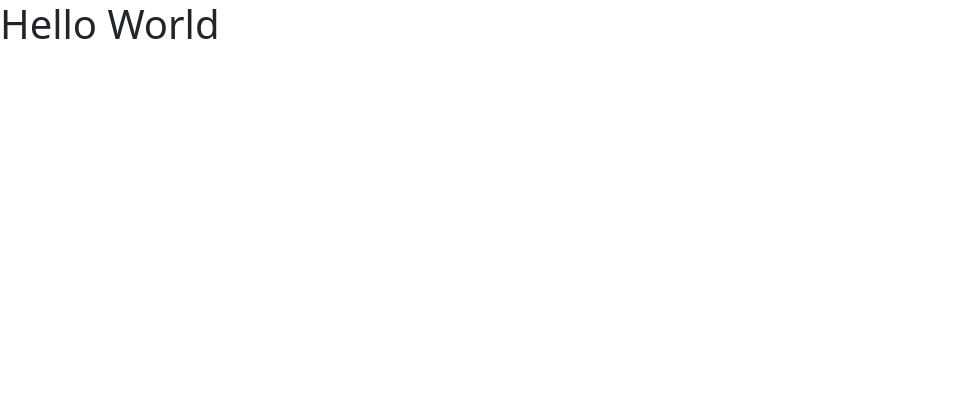
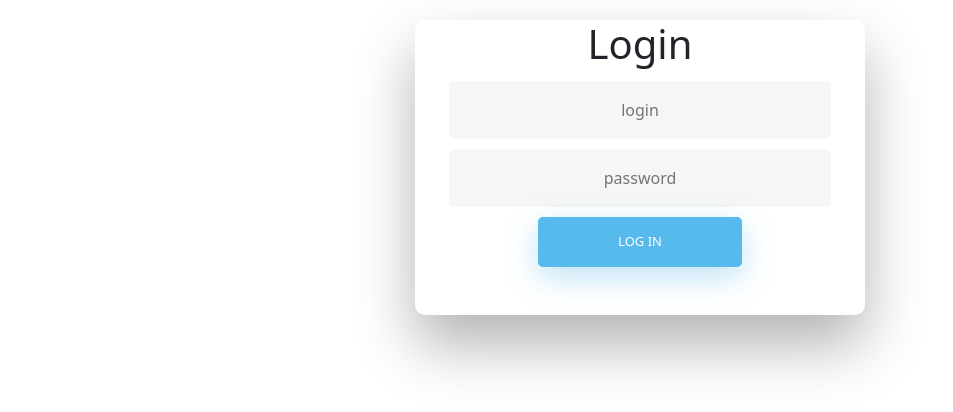
Before and after one commit to AliAkbar001/angular-basic-concepts, an Angular app: page /login in a window 1280 px wide. Shown: the top 412 px of the page, without its empty margins (0-953 px from the left). Built offline with nearby package versions, Linux system fonts and the light colour scheme.

Commit message:
form-validation

```diff
--- a/src/app/Components/login/login.component.css
+++ b/src/app/Components/login/login.component.css
@@ -0,0 +1,262 @@
+
+/* BASIC */
+
+html {
+    background-color: #56baed;
+  }
+
+  body {
+    font-family: "Poppins", sans-serif;
+    height: 100vh;
+  }
+
+  a {
+    color: #92badd;
+    display:inline-block;
+    text-decoration: none;
+    font-weight: 400;
+  }
+
+  h2 {
+    text-align: center;
+    font-size: 16px;
+    font-weight: 600;
+    text-transform: uppercase;
+    display:inline-block;
+    margin: 40px 8px 10px 8px;
+    color: #cccccc;
+  }
+
+
+
+  /* STRUCTURE */
+
+  .wrapper {
+    display: flex;
+    align-items: center;
+    flex-direction: column;
+    justify-content: center;
+    width: 100%;
+    min-height: 100%;
+    padding: 20px;
+  }
+
+  #formContent {
+    -webkit-border-radius: 10px 10px 10px 10px;
+    border-radius: 10px 10px 10px 10px;
+    background: #fff;
+    padding: 30px;
+    width: 90%;
+    max-width: 450px;
+    position: relative;
+    padding: 0px;
+    -webkit-box-shadow: 0 30px 60px 0 rgba(0,0,0,0.3);
+    box-shadow: 0 30px 60px 0 rgba(0,0,0,0.3);
+    text-align: center;
+  }
+
+  #formFooter {
+    background-color: #f6f6f6;
+    border-top: 1px solid #dce8f1;
+    padding: 25px;
+    text-align: center;
+    -webkit-border-radius: 0 0 10px 10px;
+    border-radius: 0 0 10px 10px;
+  }
+
+
+
+  /* TABS */
+
+  h2.inactive {
+    color: #cccccc;
+  }
+
+  h2.active {
+    color: #0d0d0d;
+    border-bottom: 2px solid #5fbae9;
+  }
+
+
+
+  /* FORM TYPOGRAPHY*/
+
+  input[type=button], input[type=submit], input[type=reset]  {
+    background-color: #56baed;
+    border: none;
+    color: white;
+    padding: 15px 80px;
+    text-align: center;
+    text-decoration: none;
+    display: inline-block;
+    text-transform: uppercase;
+    font-size: 13px;
+    -webkit-box-shadow: 0 10px 30px 0 rgba(95,186,233,0.4);
+    box-shadow: 0 10px 30px 0 rgba(95,186,233,0.4);
+    -webkit-border-radius: 5px 5px 5px 5px;
+    border-radius: 5px 5px 5px 5px;
+    margin: 5px 20px 40px 20px;
+    -webkit-transition: all 0.3s ease-in-out;
+    -moz-transition: all 0.3s ease-in-out;
+    -ms-transition: all 0.3s ease-in-out;
+    -o-transition: all 0.3s ease-in-out;
+    transition: all 0.3s ease-in-out;
+  }
+
+  input[type=button]:hover, input[type=submit]:hover, input[type=reset]:hover  {
+    background-color: #39ace7;
+  }
+
+  input[type=button]:active, input[type=submit]:active, input[type=reset]:active  {
+    -moz-transform: scale(0.95);
+    -webkit-transform: scale(0.95);
+    -o-transform: scale(0.95);
+    -ms-transform: scale(0.95);
+    transform: scale(0.95);
+  }
+
+  input[type=text], input[type=password] {
+    background-color: #f6f6f6;
+    border: none;
+    color: #0d0d0d;
+    padding: 15px 32px;
+    text-align: center;
+    text-decoration: none;
+    display: inline-block;
+    font-size: 16px;
+    margin: 5px;
+    width: 85%;
+    border: 2px solid #f6f6f6;
+    -webkit-transition: all 0.5s ease-in-out;
+    -moz-transition: all 0.5s ease-in-out;
+    -ms-transition: all 0.5s ease-in-out;
+    -o-transition: all 0.5s ease-in-out;
+    transition: all 0.5s ease-in-out;
+    -webkit-border-radius: 5px 5px 5px 5px;
+    border-radius: 5px 5px 5px 5px;
+  }
+
+  input[type=text]:focus {
+    background-color: #fff;
+    border-bottom: 2px solid #5fbae9;
+  }
+
+  input[type=text]:placeholder {
+    color: #cccccc;
+  }
+
+
+
+  /* ANIMATIONS */
+
+  /* Simple CSS3 Fade-in-down Animation */
+  .fadeInDown {
+    -webkit-animation-name: fadeInDown;
+    animation-name: fadeInDown;
+    -webkit-animation-duration: 1s;
+    animation-duration: 1s;
+    -webkit-animation-fill-mode: both;
+    animation-fill-mode: both;
+  }
+
+  @-webkit-keyframes fadeInDown {
+    0% {
+      opacity: 0;
+      -webkit-transform: translate3d(0, -100%, 0);
+      transform: translate3d(0, -100%, 0);
+    }
+    100% {
+      opacity: 1;
+      -webkit-transform: none;
+      transform: none;
+    }
+  }
+
+  @keyframes fadeInDown {
+    0% {
+      opacity: 0;
+      -webkit-transform: translate3d(0, -100%, 0);
+      transform: translate3d(0, -100%, 0);
+    }
+    100% {
+      opacity: 1;
+      -webkit-transform: none;
+      transform: none;
+    }
+  }
+
+  /* Simple CSS3 Fade-in Animation */
+  @-webkit-keyframes fadeIn { from { opacity:0; } to { opacity:1; } }
+  @-moz-keyframes fadeIn { from { opacity:0; } to { opacity:1; } }
+  @keyframes fadeIn { from { opacity:0; } to { opacity:1; } }
+
+  .fadeIn {
+    opacity:0;
+    -webkit-animation:fadeIn ease-in 1;
+    -moz-animation:fadeIn ease-in 1;
+    animation:fadeIn ease-in 1;
+
+    -webkit-animation-fill-mode:forwards;
+    -moz-animation-fill-mode:forwards;
+    animation-fill-mode:forwards;
+
+    -webkit-animation-duration:1s;
+    -moz-animation-duration:1s;
+    animation-duration:1s;
+  }
+
+  .fadeIn.first {
+    -webkit-animation-delay: 0.4s;
+    -moz-animation-delay: 0.4s;
+    animation-delay: 0.4s;
+  }
+
+  .fadeIn.second {
+    -webkit-animation-delay: 0.6s;
+    -moz-animation-delay: 0.6s;
+    animation-delay: 0.6s;
+  }
+
+  .fadeIn.third {
+    -webkit-animation-delay: 0.8s;
+    -moz-animation-delay: 0.8s;
+    animation-delay: 0.8s;
+  }
+
+  .fadeIn.fourth {
+    -webkit-animation-delay: 1s;
+    -moz-animation-delay: 1s;
+    animation-delay: 1s;
+  }
+
+  /* Simple CSS3 Fade-in Animation */
+  .underlineHover:after {
+    display: block;
+    left: 0;
+    bottom: -10px;
+    width: 0;
+    height: 2px;
+    background-color: #56baed;
+    content: "";
+    transition: width 0.2s;
+  }
+
+  .underlineHover:hover {
+    color: #0d0d0d;
+  }
+
+  .underlineHover:hover:after{
+    width: 100%;
+  }
+
+
+
+  /* OTHERS */
+
+  *:focus {
+      outline: none;
+  }
+
+  #icon {
+    width:60%;
+  }
--- a/src/app/Components/login/login.component.html
+++ b/src/app/Components/login/login.component.html
@@ -1 +1,15 @@
-<p>login works!</p>
+<div class="wrapper fadeInDown">
+    <div id="formContent">
+      <div class="fadeIn first">
+        <h1 class="p-20">Login</h1>
+      </div>
+      <form (ngSubmit)="login()">
+        <input type="text" [(ngModel)]="username" id="login" class="fadeIn second" name="login" placeholder="login">
+        <input type="password" [(ngModel)]="password" id="password" class="fadeIn third" name="login" placeholder="password">
+        <input type="submit" class="fadeIn fourth" value="Log In">
+      </form>
+      <div>
+          <h6 class="text-danger">{{errorMsg}}</h6>
+      </div>
+    </div>
+  </div>
--- a/src/app/Components/login/login.component.ts
+++ b/src/app/Components/login/login.component.ts
@@ -6,10 +6,23 @@
   styleUrls: ['./login.component.css']
 })
 export class LoginComponent implements OnInit {
-
+  username : string = ""
+  password: string = ""
+  errorMsg: string = ""
   constructor() { }
 
   ngOnInit(): void {
   }
-
+login(){
+  if(this.username.trim().length === 0){
+    this.errorMsg = "Username is required"
+  }else if(this.password.trim().length === 0){
+    this.errorMsg = "Password is required"
+  }else if(this.username !== "admin" || this.password !== "admin"){
+  this.errorMsg = "Invalid username or password"
+  }else{
+    this.errorMsg = ""
+    alert("Login Successfully")
+  }
 }
+}
--- a/src/app/app.component.html
+++ b/src/app/app.component.html
@@ -1 +1 @@
-<h1>Hello World</h1>
+<router-outlet></router-outlet>
--- a/src/app/app.module.ts
+++ b/src/app/app.module.ts
@@ -7,6 +7,7 @@
 import { HomeComponent } from './Components/home/home.component';
 import { HeaderComponent } from './Components/header/header.component';
 import { MovieComponent } from './Components/movie/movie.component';
+import { FormsModule } from '@angular/forms';
 
 @NgModule({
   declarations: [
@@ -18,7 +19,8 @@
   ],
   imports: [
     BrowserModule,
-    AppRoutingModule
+    AppRoutingModule,
+    FormsModule
   ],
   providers: [],
   bootstrap: [AppComponent]
```
